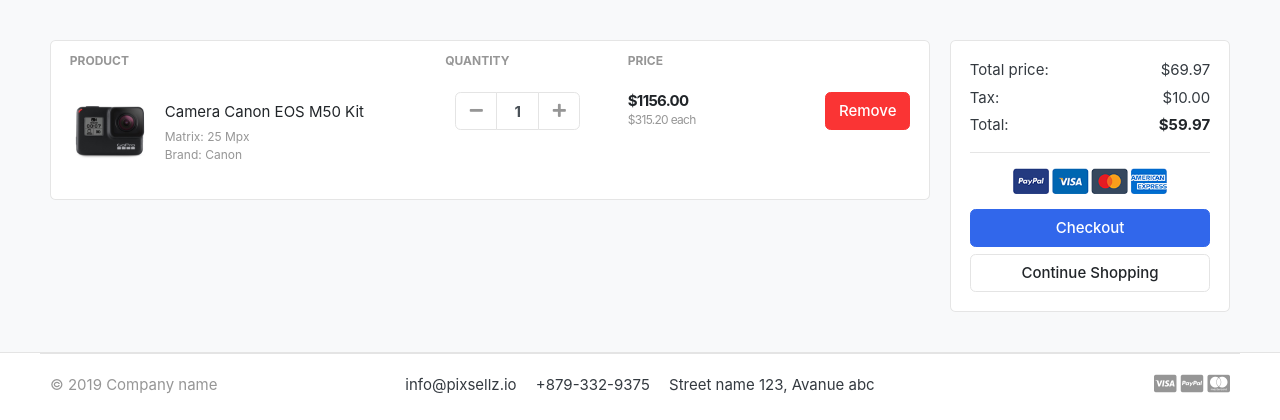
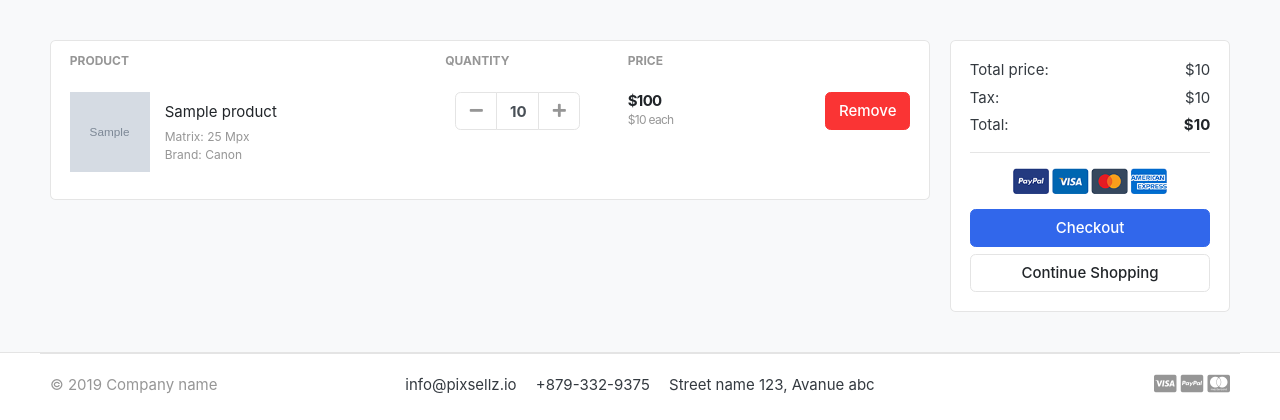
Before and after one commit to Enisksz/greatkart-django, a Django app: template templates/store/cart.html in a window 1280 px wide. Shown: the part 118-538 px from the top of the page. Run offline with Django 4.2, Linux system fonts and the light colour scheme; tables that the repository leaves empty hold one stand-in row (values such as "Sample post"); the template is opened without the code that fills it: values that come from a table or form of the project are taken from there, most other values are stand-ins (such as "Sample title", 1, 10 or a date in 2020); grey boxes marked "Sample" are stand-in pictures; some libraries are stand-ins or nearby versions; some web fonts are replaced.

Commit message:
sepet kısmı eklendi

```diff
--- /dev/null
+++ b/carts/context_processors.py
@@ -0,0 +1,15 @@
+from .models import CartItem,Cart
+from .views import _cart_id
+def counter(request):
+    cart_count=0
+    if 'admin' in request.path:
+        return {}
+    else:
+        try:
+            cart = Cart.objects.filter(cart_id=_cart_id(request))
+            cart_items = CartItem.objects.all().filter(cart=cart[:1])
+            for cart_item in cart_items:
+                cart_count += cart_item.quantity
+        except Cart.DoesNotExist:
+            cart_count = 0
+    return dict(cart_count=cart_count)
--- a/carts/models.py
+++ b/carts/models.py
@@ -15,5 +15,8 @@ class CartItem(models.Model):
     quantity = models.IntegerField()
     is_active =models.BooleanField(default=True)
 
+    def sub_total(self):
+        return self.product.price * self.quantity
+
     def __str__(self):
         return self.product
--- a/carts/urls.py
+++ b/carts/urls.py
@@ -3,4 +3,7 @@ from . import views
 
 urlpatterns = [
     path('',views.cart,name='cart'),
+    path('add_cart/<int:product_id>/',views.add_cart,name="add_cart"),
+    path('remove_cart/<int:product_id>/',views.remove_cart,name="remove_cart"),
+    path('remove_cart_item/<int:product_id>/',views.remove_cart_item,name="remove_cart_item"),
 ]
--- a/carts/views.py
+++ b/carts/views.py
@@ -1,6 +1,74 @@
-from django.shortcuts import render
-
+from django.http import HttpResponse
+from django.shortcuts import redirect, render,get_object_or_404
+from store.models import Product
+from .models import Cart, CartItem
 # Create your views here.
 
-def cart(request):
-    return render(request,'store/cart.html')
+def _cart_id(request):
+    cart = request.session.session_key
+    if not cart:
+        cart = request.session.create()
+    return cart
+
+def add_cart(request,product_id):
+    product = Product.objects.get(id=product_id) #get the product
+
+    try:
+        cart = Cart.objects.get(cart_id=_cart_id(request)) # get the cart using the cart_id present in the session
+    except Cart.DoesNotExist:
+        cart = Cart.objects.create(cart_id=_cart_id(request))
+    cart.save()
+
+    try:
+        cart_item = CartItem.objects.get(product=product,cart=cart)
+        cart_item.quantity +=1
+        cart_item.save()
+    except CartItem.DoesNotExist:
+        cart_item = CartItem.objects.create(
+            product = product,
+            quantity=1,
+            cart = cart,
+        )
+        cart_item.save()
+    return redirect('cart')
+
+def remove_cart(request,product_id):
+    cart = Cart.objects.get(cart_id=_cart_id(request))
+    product = get_object_or_404(Product,id = product_id)
+    cart_item = CartItem.objects.get(product=product,cart=cart)
+    if cart_item.quantity >1:
+        cart_item.quantity -= 1
+        cart_item.save()
+    else:
+        cart_item.delete()
+    return redirect('cart')
+
+
+def remove_cart_item(request,product_id):
+    cart = Cart.objects.get(cart_id=_cart_id(request))
+    product = get_object_or_404(Product,id = product_id)
+    cart_item = CartItem.objects.get(product=product,cart=cart)
+    cart_item.delete()
+    return redirect('cart')
+
+
+def cart(request,total=0,quantity=0,cart_items=None):
+    try:
+        cart = Cart.objects.get(cart_id =_cart_id(request))
+        cart_items = CartItem.objects.filter(cart=cart,is_active=True)
+        for cart_item in cart_items:
+            total += (cart_item.product.price * cart_item.quantity)
+            quantity += cart_item.quantity
+        tax = (2 * total)/100
+        grand_total= total+tax
+    except:
+        pass
+
+    context= {
+        'total':total,
+        'quantity':quantity,
+        'cart_items':cart_items,
+        'tax':tax,
+        'grand_total':grand_total,
+    }
+    return render(request,'store/cart.html',context)
--- a/greatkart/settings.py
+++ b/greatkart/settings.py
@@ -67,6 +67,7 @@ TEMPLATES = [
                 'django.contrib.auth.context_processors.auth',
                 'django.contrib.messages.context_processors.messages',
                 'category.context_processors.menu_links',
+                'carts.context_processors.counter',
             ],
         },
     },
--- a/store/views.py
+++ b/store/views.py
@@ -1,6 +1,9 @@
 from django.shortcuts import render,get_object_or_404
+
+from carts.models import CartItem
 from .models import Product
 from category.models import Category
+from carts.views import _cart_id
 # Create your views here.
 def store(request,category_slug=None):
     categories = None
@@ -26,10 +29,12 @@ def store(request,category_slug=None):
 def product_detail(request,category_slug,product_slug):
     try:
         single_product = Product.objects.get(category__slug=category_slug, slug=product_slug)
+        in_cart = CartItem.objects.filter(cart__cart_id=_cart_id(request),product = single_product).exists()
     except Exception as e:
         raise e
 
     context = {
         'single_product':single_product,
+        'in_cart':in_cart,
     }
     return render(request, 'store/product_detail.html',context)
--- a/templates/includes/navbar.html
+++ b/templates/includes/navbar.html
@@ -69,9 +69,9 @@
               <a href="./register.html"> Register</a>
             </div>
           </div>
-          <a href="./cart.html" class="widget-header pl-3 ml-3">
+          <a href="{% url 'cart' %}" class="widget-header pl-3 ml-3">
             <div class="icon icon-sm rounded-circle border"><i class="fa fa-shopping-cart"></i></div>
-            <span class="badge badge-pill badge-danger notify">0</span>
+            <span class="badge badge-pill badge-danger notify">{{cart_count}}</span>
           </a>
         </div> <!-- widgets-wrap.// -->
       </div> <!-- col.// -->
--- a/templates/store/cart.html
+++ b/templates/store/cart.html
@@ -6,7 +6,15 @@
 <div class="container">
 
 <!-- ============================ COMPONENT 1 ================================= -->
+{% if not cart_items %}
 
+<div class="text-center">
+	<h2>Your shopping cart is empty</h2>
+	<a href="{% url 'store' %}" class="btn btn-primary">Continue Shopping</a>
+</div>
+{% comment %} message {% endcomment %}
+
+{% else %}
 <div class="row">
 	<aside class="col-lg-9">
 <div class="card">
@@ -20,12 +28,14 @@
 </tr>
 </thead>
 <tbody>
+
+{% for cart_item in cart_items %}
 <tr>
 	<td>
 		<figure class="itemside align-items-center">
-			<div class="aside"><img src="{% static './images/items/11.jpg' %}" class="img-sm"></div>
+			<div class="aside"><img src="{{cart_item.product.images.url}}" class="img-sm"></div>
 			<figcaption class="info">
-				<a href="#" class="title text-dark">Camera Canon EOS M50 Kit</a>
+				<a href="{{ cart_item.product.get_url }}" class="title text-dark">{{cart_item.product.product_name}}</a>
 				<p class="text-muted small">Matrix: 25 Mpx <br> Brand: Canon</p>
 			</figcaption>
 		</figure>
@@ -35,25 +45,26 @@
 					<div class="col">
 						<div class="input-group input-spinner">
 							<div class="input-group-prepend">
-							<button class="btn btn-light" type="button" id="button-plus"> <i class="fa fa-minus"></i> </button>
+							<a href="{% url 'remove_cart' cart_item.product.id%}" class="btn btn-light" type="button" id="button-plus"> <i class="fa fa-minus"></i> </a>
 							</div>
-							<input type="text" class="form-control"  value="1">
+							<input type="text" class="form-control"  value="{{cart_item.quantity}}">
 							<div class="input-group-append">
-							<button class="btn btn-light" type="button" id="button-minus"> <i class="fa fa-plus"></i> </button>
+							<a href="{% url 'add_cart' cart_item.product.id %}" class="btn btn-light" type="button" id="button-minus"> <i class="fa fa-plus"></i> </a>
 							</div>
 						</div> <!-- input-group.// -->
 					</div> <!-- col.// -->
 	</td>
 	<td>
 		<div class="price-wrap">
-			<var class="price">$1156.00</var>
-			<small class="text-muted"> $315.20 each </small>
+			<var class="price">${{cart_item.sub_total}}</var>
+			<small class="text-muted"> ${{cart_item.product.price}} each </small>
 		</div> <!-- price-wrap .// -->
 	</td>
 	<td class="text-right">
-	<a href="" class="btn btn-danger"> Remove</a>
+	<a href="{% url 'remove_cart_item' cart_item.product.id%}" class="btn btn-danger"> Remove</a>
 	</td>
 </tr>
+{% endfor %}
 
 </tbody>
 </table>
@@ -66,22 +77,22 @@
 		<div class="card-body">
 			<dl class="dlist-align">
 			  <dt>Total price:</dt>
-			  <dd class="text-right">$69.97</dd>
+			  <dd class="text-right">${{total}}</dd>
 			</dl>
 			<dl class="dlist-align">
 			  <dt>Tax:</dt>
-			  <dd class="text-right"> $10.00</dd>
+			  <dd class="text-right"> ${{tax}}</dd>
 			</dl>
 			<dl class="dlist-align">
 			  <dt>Total:</dt>
-			  <dd class="text-right text-dark b"><strong>$59.97</strong></dd>
+			  <dd class="text-right text-dark b"><strong>${{grand_total}}</strong></dd>
 			</dl>
 			<hr>
 			<p class="text-center mb-3">
 				<img src="{% static './images/misc/payments.png' %}" height="26">
 			</p>
 			<a href="./place-order.html" class="btn btn-primary btn-block"> Checkout </a>
-			<a href="./store.html" class="btn btn-light btn-block">Continue Shopping</a>
+			<a href="{% url 'store' %}" class="btn btn-light btn-block">Continue Shopping</a>
 		</div> <!-- card-body.// -->
 		</div> <!-- card.// -->
 
@@ -90,7 +101,7 @@
 
 </div> <!-- row.// -->
 <!-- ============================ COMPONENT 1 END .// ================================= -->
-
+{% endif %}
 </div> <!-- container .//  -->
 </section>
 
--- a/templates/store/store.html
+++ b/templates/store/store.html
@@ -144,7 +144,7 @@
 						<span class="price">{{product.price}}</span>
 					</div> <!-- price-wrap.// -->
 				</div>
-				<a href="#" class="btn btn-block btn-success">Added to cart </a>
+				<a href="{% url 'add_cart' product.id %}" class="btn btn-block btn-success">Added to cart </a>
 			</figcaption>
 		</figure>
 	</div> <!-- col.// -->
```
Also changed, not shown: templates/store/product_detail.html (+7 -1 lines), carts/admin.py (line endings or trailing spaces).
